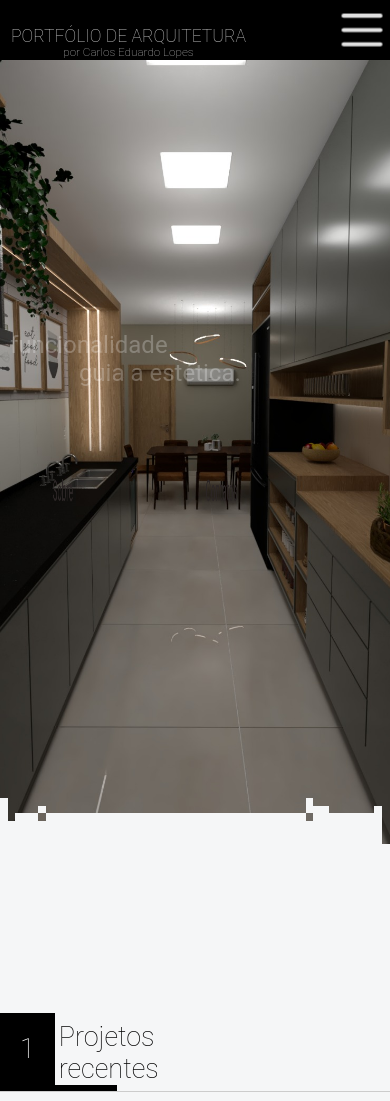
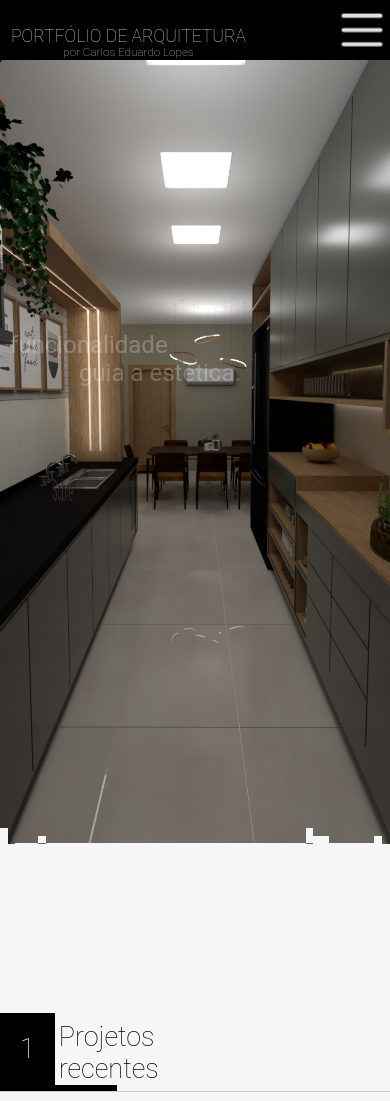
Before and after one commit to AllanC12/lopes_archictecture, a Next.js app: page / in a window 390 px wide. Shown: the top 1101 px of the page. Built offline with nearby package versions, Linux system fonts and the light colour scheme.

Commit message:
correção de espaçamento em sessão quadriculada

```diff
--- a/components/sass_components/FooterBanner.module.css
+++ b/components/sass_components/FooterBanner.module.css
@@ -11,8 +11,18 @@
   align-items: flex-start;
 }
 
+@media (max-width: 790px) {
+  .footer_banner {
+    bottom: -50px;
+  }
+}
 @media (max-width: 640px) {
   .footer_banner {
     bottom: -30px;
   }
+}
+@media (max-width: 590px) {
+  .footer_banner {
+    bottom: -60px;
+  }
 }/*# sourceMappingURL=FooterBanner.module.css.map */
--- a/components/sass_components/FooterBanner.module.scss
+++ b/components/sass_components/FooterBanner.module.scss
@@ -1,21 +1,32 @@
-@import '../../mixins/mixin.scss';
+@import "../../mixins/mixin.scss";
 
-.footer_banner{
+.footer_banner {
   width: 98vw;
   height: 24vh;
   position: absolute;
-    bottom:  0;
+  bottom: 0;
   left: 0;
 
-
-    .column{
-        @include flex(flex-start,flex-start);
+  .column {
+    @include flex(flex-start, flex-start);
+  }
 }
 
+@media (max-width: 790px) {
+  .footer_banner {
+    bottom: -50px;
+  }
 }
 
-@media (max-width: 640px){
-    .footer_banner{
+
+@media (max-width: 640px) {
+    .footer_banner {
         bottom: -30px;
     }
 }
+
+@media (max-width: 590px) {
+  .footer_banner {
+     bottom: -60px;
+  }
+}
```
Also changed, not shown: 1 other file (tests, documents, lock files or other folders). Lines whose indentation alone changed are shown as unchanged.
